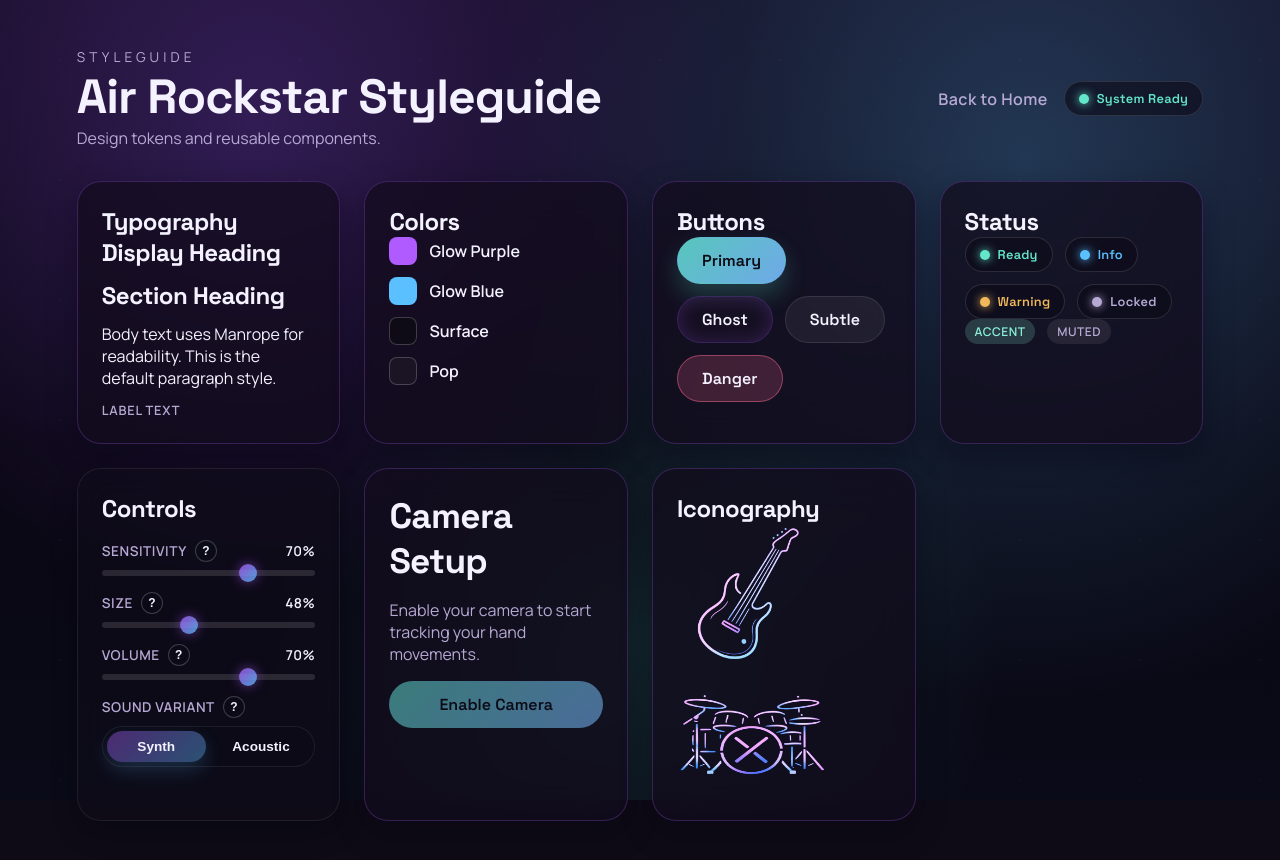
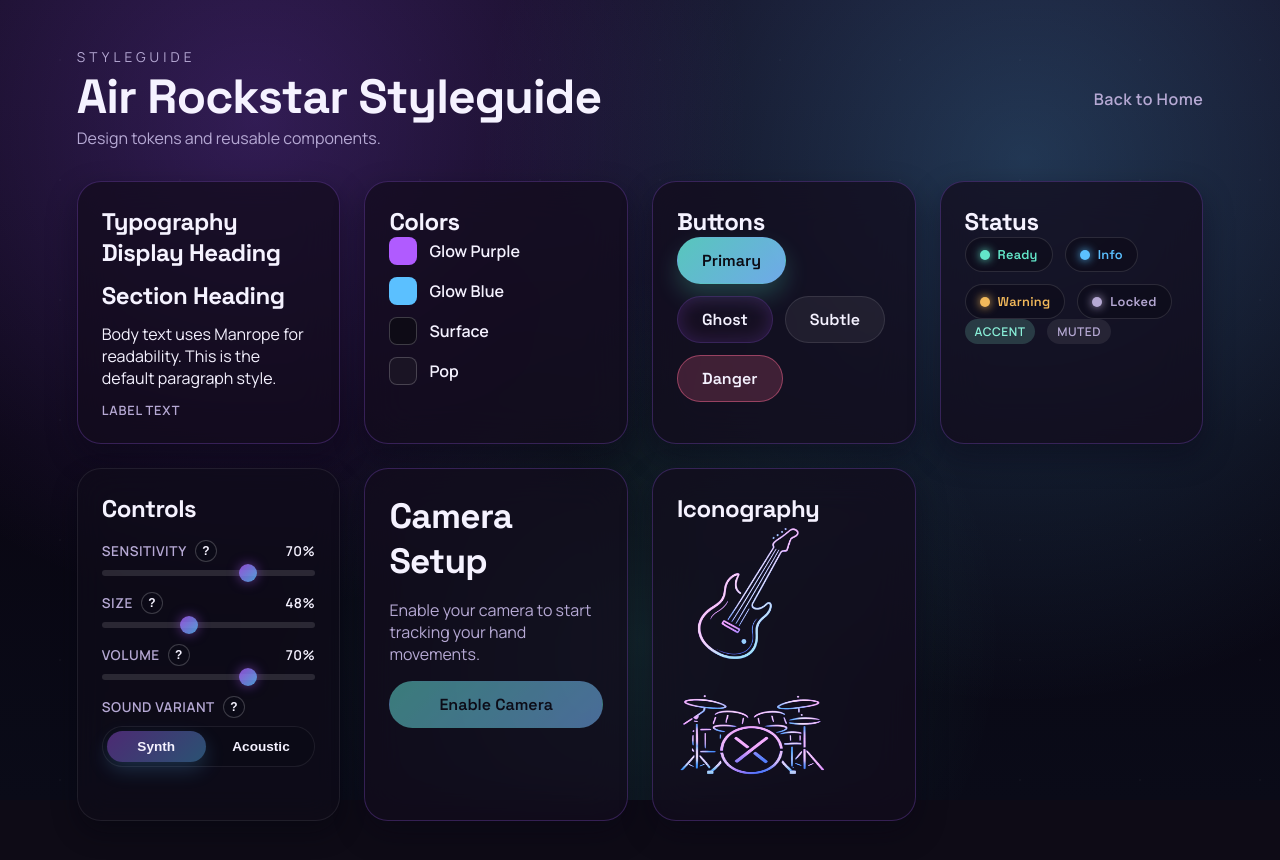
Before and after one commit to SteveAquino/air-rockstar, a Next.js app: page /styleguide in a window 1280 px wide. Shown: the top 860 px of the page. Built offline with nearby package versions, Linux system fonts and the light colour scheme.

Commit message:
chore(ui): remove confusing status pills

```diff
--- a/app/page.tsx
+++ b/app/page.tsx
@@ -2,7 +2,6 @@ import Image from 'next/image';
 import Link from 'next/link';
 import { Card } from '@/src/components/ui/Card';
 import { LinkButton } from '@/src/components/ui/LinkButton';
-import { StatusPill } from '@/src/components/ui/StatusPill';
 import styles from './page.module.css';
 
 export default function HomePage() {
@@ -16,7 +15,6 @@ export default function HomePage() {
             Select an instrument to get started
           </p>
         </div>
-        <StatusPill tone="locked" label="Camera Not Ready" />
       </header>
 
       <section className={styles.cards}>
--- a/app/styleguide/page.tsx
+++ b/app/styleguide/page.tsx
@@ -24,7 +24,6 @@ export default function StyleguidePage() {
           <Link href="/" className={styles.backLink}>
             Back to Home
           </Link>
-          <StatusPill tone="ready" label="System Ready" />
         </div>
       </header>
 
```
